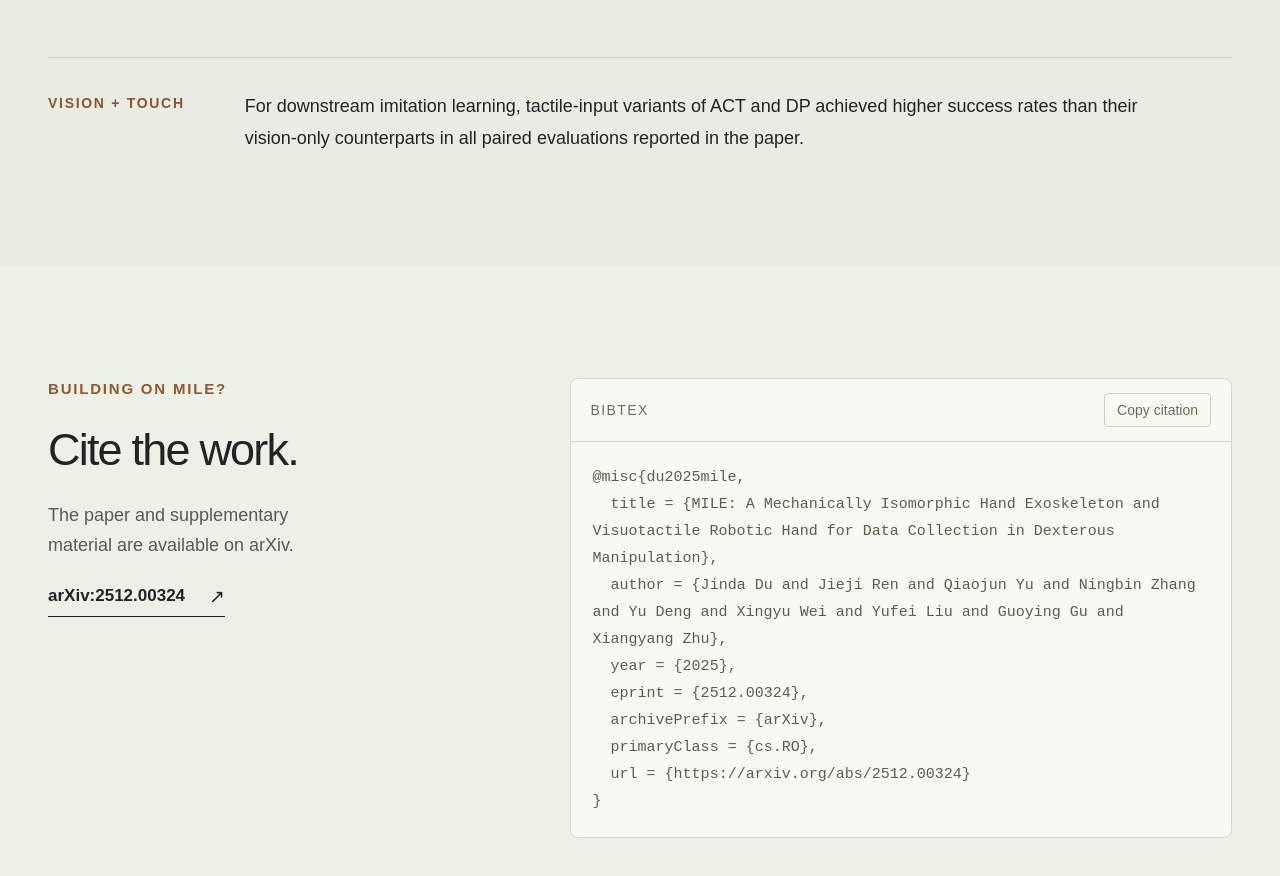
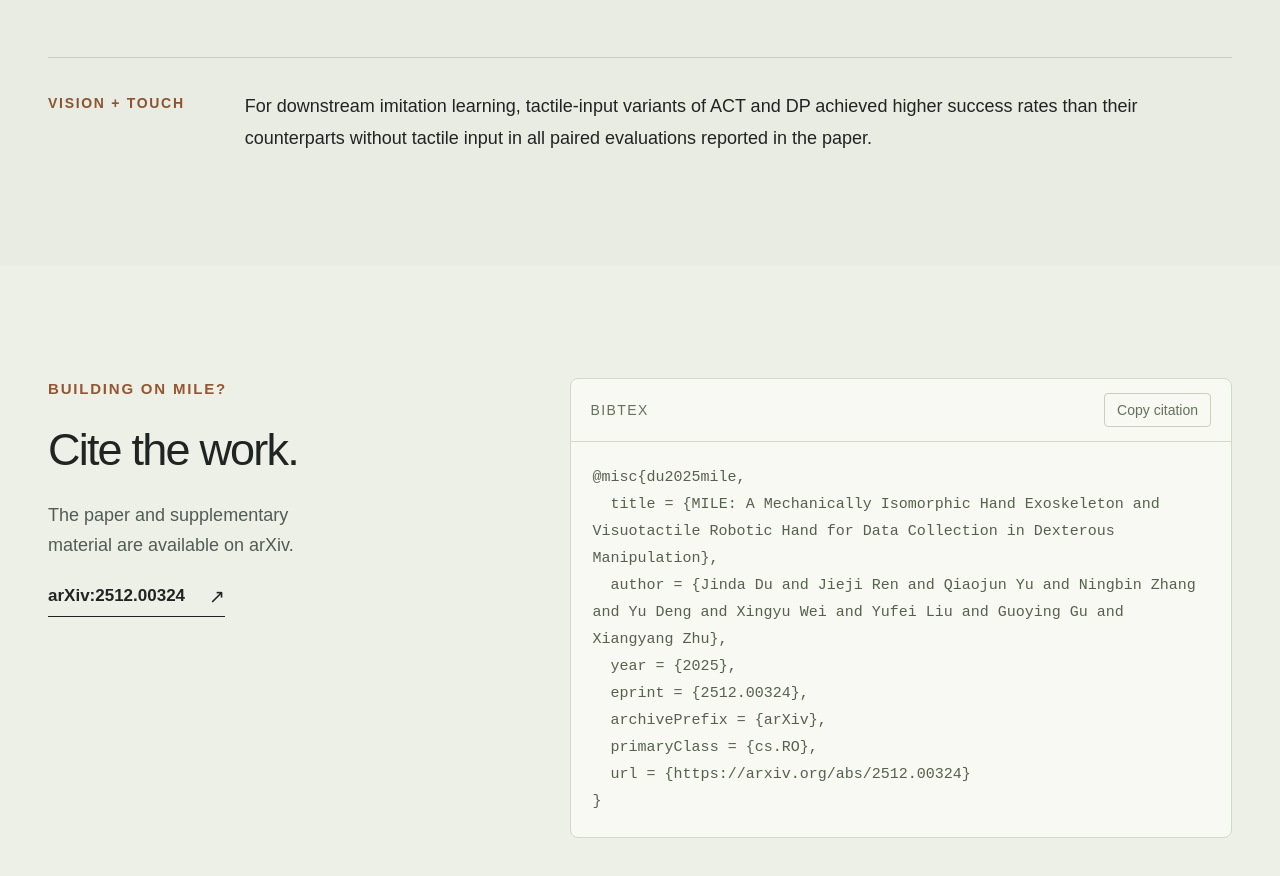
Before and after one commit to jindadu00/MILE, a plain HTML site: page index.html in a window 1280 px wide. Shown: the part 10174-11050 px from the top of the page. Drawn offline with Linux system fonts and the light colour scheme.

Commit message:
Clarify comparison without tactile input

```diff
--- a/index.html
+++ b/index.html
@@ -115,7 +115,7 @@
         <div><p class="eyebrow">06 / THE EVIDENCE</p><h2 id="results-title">Built for collecting<br><span>dexterous demonstrations.</span></h2><p class="results-copy">In a four-task teleoperation benchmark, MILE achieved a higher mean success rate than the evaluated glove-based and vision-based systems.</p><a class="text-link" href="https://arxiv.org/abs/2512.00324" target="_blank" rel="noopener">Explore the experiments in the paper <span aria-hidden="true">↗</span></a></div>
         <div class="benchmark"><p class="eyebrow">MEAN TELEOPERATION SUCCESS RATE</p><div class="bar-row mile"><div><span>MILE</span><strong>76<span>%</span></strong></div><div class="bar-track"><div style="width:76%"></div></div></div><div class="bar-row"><div><span>Glove-based</span><strong>28<span>%</span></strong></div><div class="bar-track"><div style="width:28%"></div></div></div><div class="bar-row"><div><span>Vision-based</span><strong>8<span>%</span></strong></div><div class="bar-track"><div style="width:8%"></div></div></div><p class="benchmark-note">Means across the four evaluated teleoperation tasks under the study's experimental conditions. This is not an autonomous-policy success rate.</p></div>
       </div>
-      <div class="wrap learning-note"><span>VISION + TOUCH</span><p>For downstream imitation learning, tactile-input variants of ACT and DP achieved higher success rates than their vision-only counterparts in all paired evaluations reported in the paper.</p></div>
+      <div class="wrap learning-note"><span>VISION + TOUCH</span><p>For downstream imitation learning, tactile-input variants of ACT and DP achieved higher success rates than their counterparts without tactile input in all paired evaluations reported in the paper.</p></div>
     </section>
 
 
```
